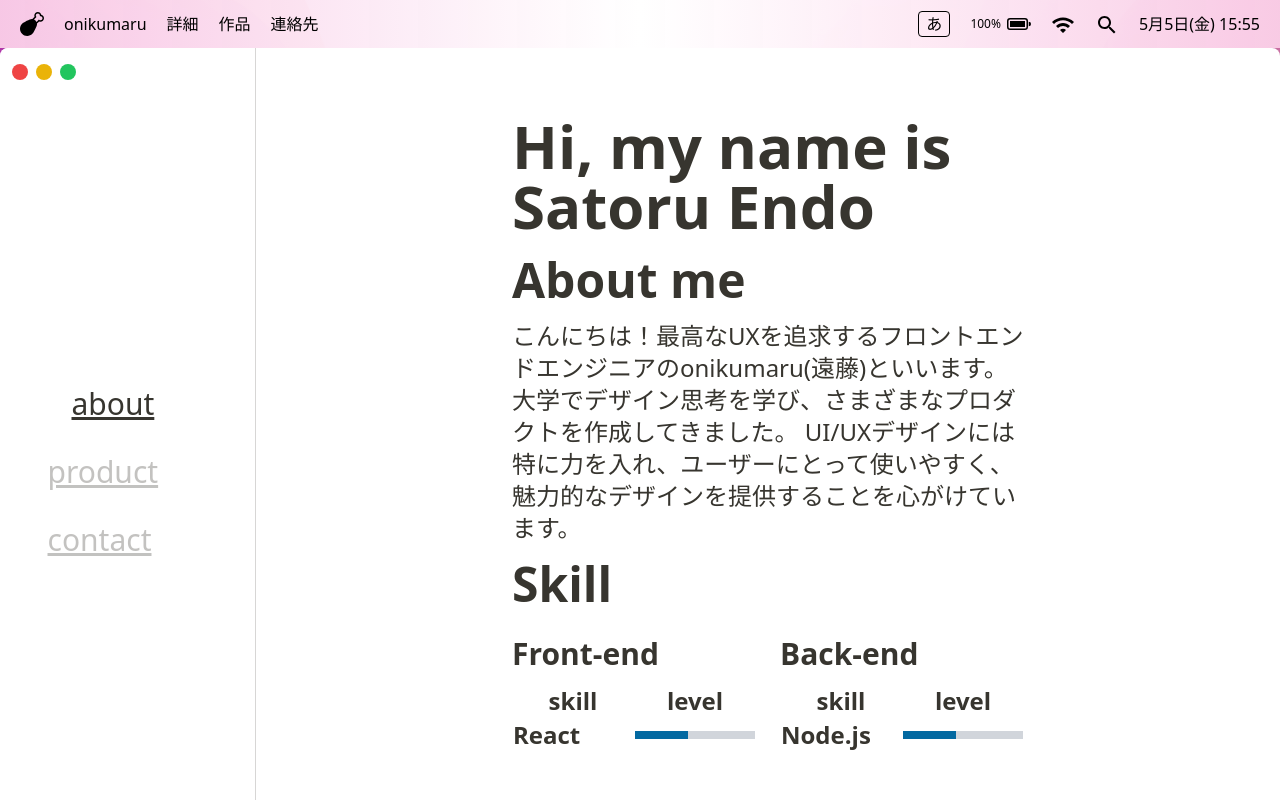
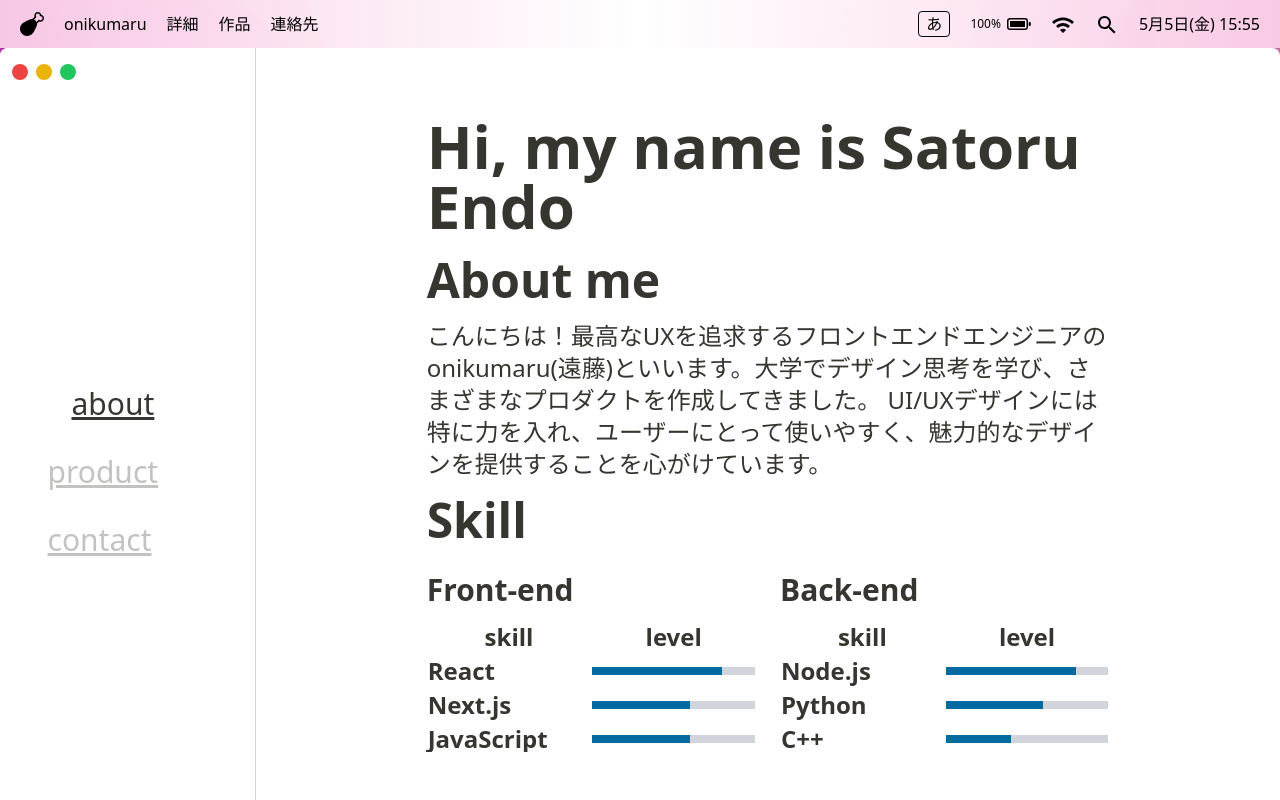
Before and after one commit to Nikudanngo/my-portfolio, a Next.js app: page /about in a window 1280 px wide. Built offline with nearby package versions, Linux system fonts and the light colour scheme.

Commit message:
スキルのバーの修正

```diff
--- a/src/app/about/page.tsx
+++ b/src/app/about/page.tsx
@@ -6,7 +6,7 @@ import { Level } from "@/components/ui/Level";
 export default function About() {
   return (
     <Notion>
-      <div className="mx-auto w-1/2">
+      <div className="mx-auto w-2/3">
         <h1 className="font-bold">Hi, my name is Satoru Endo</h1>
         <h2>About me</h2>
         <p>
--- a/src/components/ui/Level.tsx
+++ b/src/components/ui/Level.tsx
@@ -11,14 +11,9 @@ export const Level = ({
 }) => {
   return (
     <td className="h-full w-full">
-      <div className="flex h-2 items-center justify-center">
+      <div className="flex h-2 w-full items-center justify-center">
         <div className={classNames("h-full bg-sky-700", levelClassName)} />
-        <div
-          className={classNames(
-            "h-full w-full bg-gray-300",
-            diffLevelClassName
-          )}
-        />
+        <div className={classNames("h-full bg-gray-300", diffLevelClassName)} />
       </div>
     </td>
   );
```
